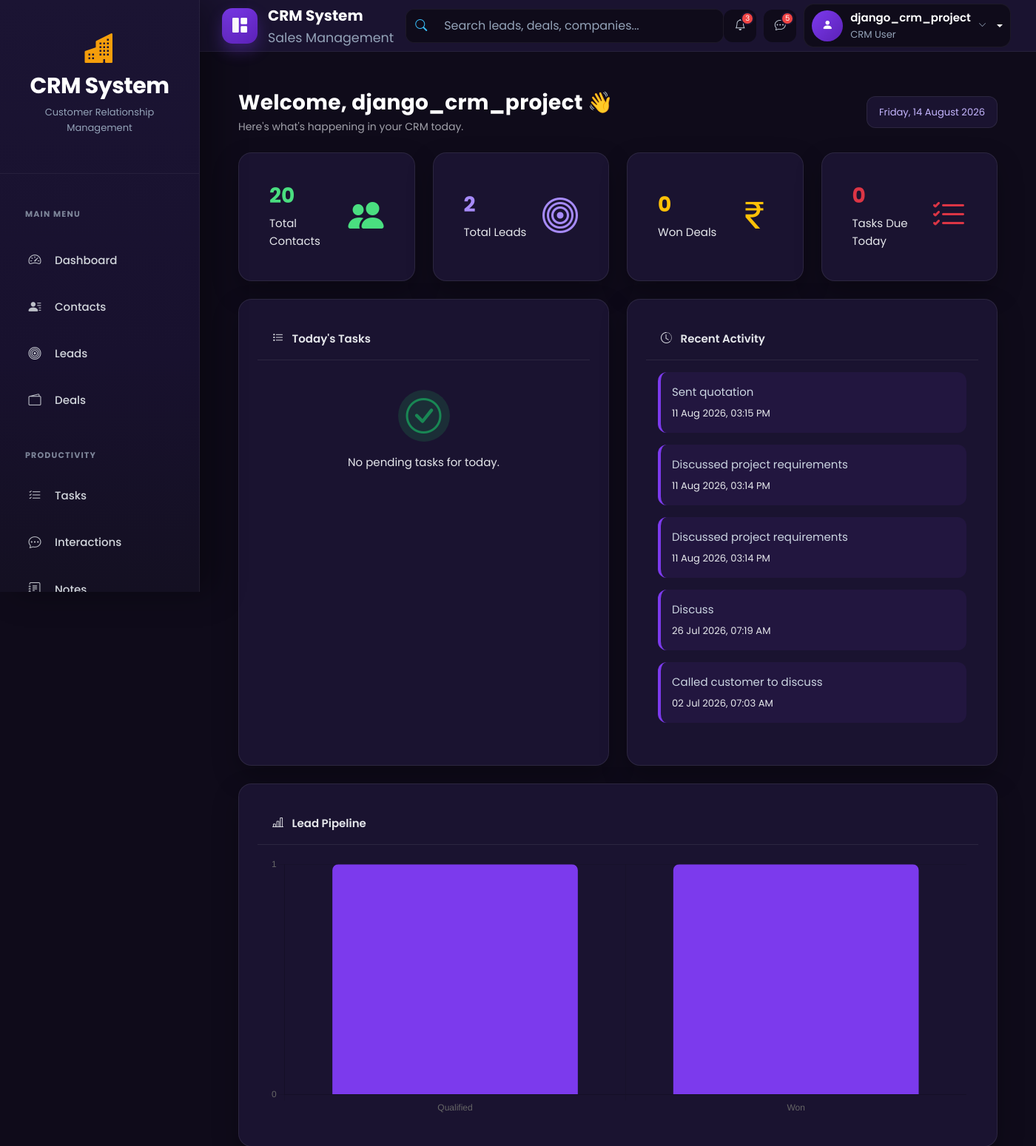
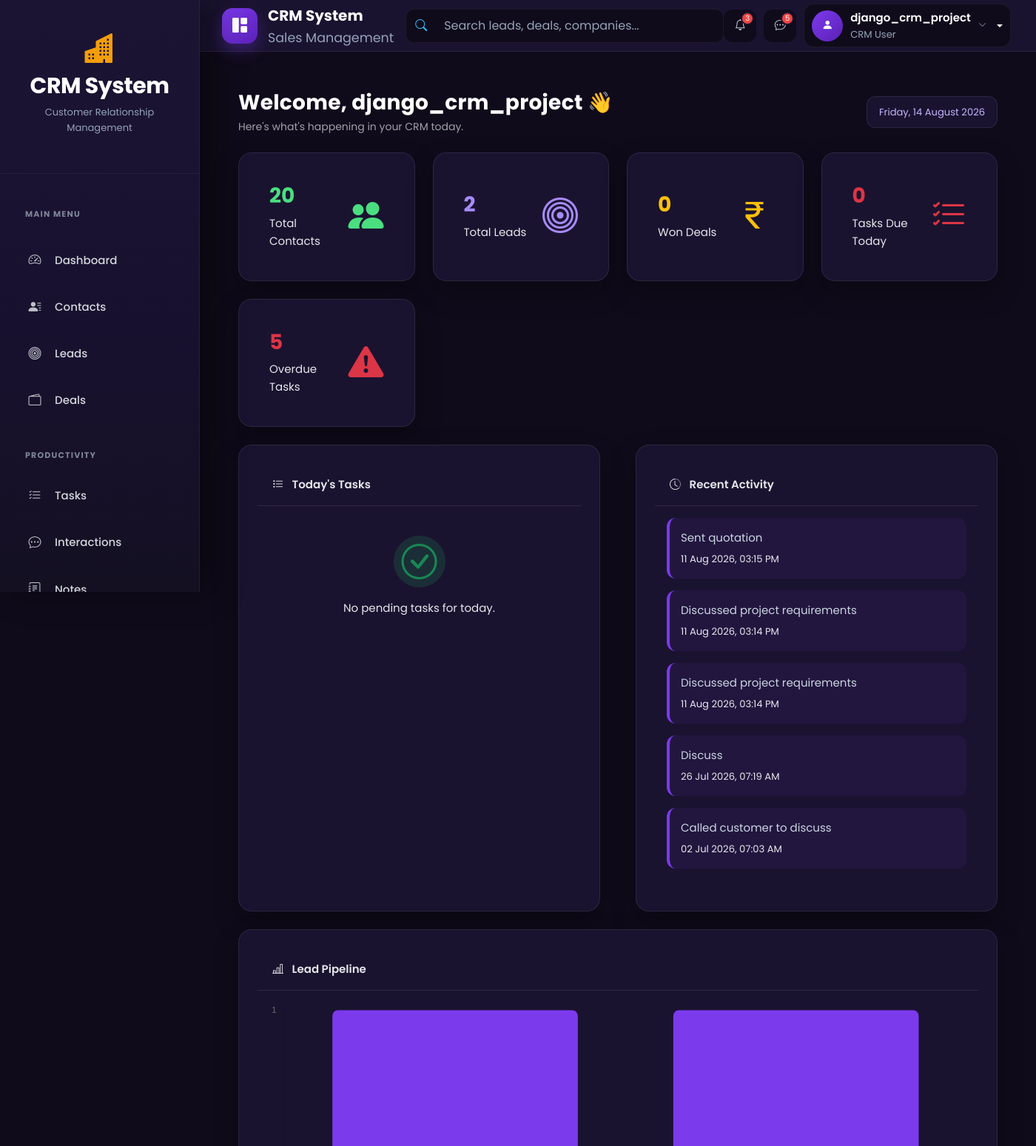
Before and after one commit to Fija-Khan/django-crm-, a Django app: page / in a window 1400 px wide. Shown: the top 1549 px of the page at 74% size. Run offline with Django 5.2, Linux system fonts and the light colour scheme; a user stored in the database is signed in; data comes from the database, SQL or seed files in the repository; both versions use the stored data as it was after the commit.

Commit message:
[Add]: Task reminder command and dashboard updates — Tasks/Dashboard

```diff
--- a/templates/dashboard/dashboard.html
+++ b/templates/dashboard/dashboard.html
@@ -1,627 +1,238 @@
-{% extends 'base.html' %}
-
-{% block title %}
-Dashboard
-{% endblock %}
-
-
+{% extends 'base.html' %} {% block title %} Dashboard {% endblock %}
 {% block content %}
 
 <div class="container-fluid">
-
-
   <!-- ==========================
             PAGE HEADER
     ========================== -->
 
   <div class="d-flex justify-content-between align-items-center mb-4">
-
-
     <div>
-
       <h2 class="dashboard-title mb-1">
-
-                Welcome,
-                {{ request.user.first_name|default:request.user.username }}
-                👋
-
+        Welcome, {{ request.user.first_name|default:request.user.username }} 👋
       </h2>
 
-
-            <p class="mb-0">
-
-                Here's what's happening in your CRM today.
-
-            </p>
-
-
+      <p class="mb-0">Here's what's happening in your CRM today.</p>
     </div>
 
-
-
     <div class="text-end">
-
-            <small>
-
-                {{ today|date:"l, d F Y" }}
-
-            </small>
-
+      <small> {{ today|date:"l, d F Y" }} </small>
     </div>
-
-
   </div>
-
-
-
-
 
   <!-- ==========================
         KPI CARDS
 ========================== -->
 
+  <div class="row g-4 mb-4">
+    <!-- Contacts -->
+    <div class="col-xl-3 col-md-6">
+      <div class="card crm-card h-100">
+        <div
+          class="card-body d-flex justify-content-between align-items-center"
+        >
+          <div>
+            <h3 class="fw-bold text-crm-success">{{ total_contacts }}</h3>
 
-    <div class="row g-4 mb-4">
-
-
-
-        <!-- Contacts -->
-
-        <div class="col-xl-3 col-md-6">
-
-
-            <div class="card crm-card h-100">
-
-
-                <div class="card-body d-flex justify-content-between align-items-center">
-
-
-                    <div>
-
-                        <h3 class="fw-bold text-crm-success">
-
-                            {{ total_contacts }}
-
-                        </h3>
-
-
-                        <p class="mb-0">
-
-                            Total Contacts
-
-                        </p>
-
-
+            <p class="mb-0">Total Contacts</p>
           </div>
 
-
-
           <i class="bi bi-people-fill display-5 text-crm-success"></i>
-
-
-
+        </div>
+      </div>
     </div>
 
+    <!-- Leads -->
+    <div class="col-xl-3 col-md-6">
+      <div class="card crm-card h-100">
+        <div
+          class="card-body d-flex justify-content-between align-items-center"
+        >
+          <div>
+            <h3 class="fw-bold text-crm-primary">{{ total_leads }}</h3>
 
+            <p class="mb-0">Total Leads</p>
           </div>
 
-
+          <i class="bi bi-bullseye display-5 text-crm-primary"></i>
+        </div>
+      </div>
     </div>
 
+    <!-- Won Deals -->
+    <div class="col-xl-3 col-md-6">
+      <div class="card crm-card h-100">
+        <div
+          class="card-body d-flex justify-content-between align-items-center"
+        >
+          <div>
+            <h3 class="fw-bold text-warning">{{ won_deals }}</h3>
 
-
-
-
-        <!-- Leads -->
-
-
-        <div class="col-xl-3 col-md-6">
-
-
-            <div class="card crm-card h-100">
-
-
-                <div class="card-body d-flex justify-content-between align-items-center">
-
-
-                    <div>
-
-
-                        <h3 class="fw-bold text-crm-primary">
-
-                            {{ total_leads }}
-
-                        </h3>
-
-
-                        <p class="mb-0">
-
-                            Total Leads
-
-                        </p>
-
-
+            <p class="mb-0">Won Deals</p>
           </div>
 
-
-
-                    <i class="bi bi-bullseye display-5 text-crm-primary"></i>
-
-
-
+          <i class="bi bi-currency-rupee display-5 text-warning"></i>
+        </div>
+      </div>
     </div>
 
+    <!-- Tasks Today -->
+    <div class="col-xl-3 col-md-6">
+      <div class="card crm-card h-100">
+        <div
+          class="card-body d-flex justify-content-between align-items-center"
+        >
+          <div>
+            <h3 class="fw-bold text-danger">{{ today_tasks|length }}</h3>
 
+            <p class="mb-0">Tasks Due Today</p>
           </div>
 
-
+          <i class="bi bi-list-check display-5 text-danger"></i>
+        </div>
+      </div>
     </div>
 
+    <!-- Overdue Tasks -->
+    <div class="col-xl-3 col-md-6">
+      <div class="card crm-card h-100">
+        <div
+          class="card-body d-flex justify-content-between align-items-center"
+        >
+          <div>
+            <h3 class="fw-bold text-danger">{{ overdue_tasks }}</h3>
 
-
-
-
-        <!-- Won Deals -->
-
-
-        <div class="col-xl-3 col-md-6">
-
-
-            <div class="card crm-card h-100">
-
-
-                <div class="card-body d-flex justify-content-between align-items-center">
-
-
-                    <div>
-
-
-                        <h3 class="fw-bold text-warning">
-
-                            {{ won_deals }}
-
-                        </h3>
-
-
-                        <p class="mb-0">
-
-                            Won Deals
-
-                        </p>
-
-
+            <p class="mb-0">Overdue Tasks</p>
           </div>
 
-
-
-                    <i class="bi bi-currency-rupee display-5 text-warning"></i>
-
-
-
+          <i class="bi bi-exclamation-triangle-fill display-5 text-danger"></i>
+        </div>
+      </div>
+    </div>
   </div>
 
-
-            </div>
-
-
-        </div>
-
-
-
-
-
-        <!-- Tasks Today -->
-
-
-        <div class="col-xl-3 col-md-6">
-
-
-            <div class="card crm-card h-100">
-
-
-                <div class="card-body d-flex justify-content-between align-items-center">
-
-
-                    <div>
-
-
-                        <h3 class="fw-bold text-danger">
-
-
-                            {{ today_tasks|length }}
-
-
-                        </h3>
-
-
-                        <p class="mb-0">
-
-                            Tasks Due Today
-
-                        </p>
-
-
-                    </div>
-
-
-
-                    <i class="bi bi-list-check display-5 text-danger"></i>
-
-
-
-                </div>
-
-
-            </div>
-
-
-        </div>
-
-
-
-    </div>
   <!-- ==========================
         TASKS & RECENT ACTIVITY
 ========================== -->
 
-
-<div class="row g-4 mb-4">
-
-
+  <div class="row g-5 mb-4">
     <!-- TODAY TASKS -->
 
-
     <div class="col-lg-6">
-
-
       <div class="card crm-card h-100">
-
-
         <div class="card-header crm-header">
-
-
           <i class="bi bi-list-task me-2"></i>
 
           Today's Tasks
-
-
         </div>
 
-
-
         <div class="card-body">
-
-
-
           {% for task in today_tasks %}
 
+          <div class="border rounded p-3 mb-3">
+            <div class="d-flex justify-content-between">
+              <strong> {{ task.title }} </strong>
 
-
-                <div class="border rounded p-3 mb-3">
-
-
-
-                    <div class="d-flex justify-content-between">
-
-
-
-                        <strong>
-
-                            {{ task.title }}
-
-                        </strong>
-
-
-
-
-                        <span class="badge bg-primary">
-
-                            {{ task.status|title }}
-
-                        </span>
-
-
-
+              <span class="badge bg-primary"> {{ task.status|title }} </span>
             </div>
 
-
-
-
-
             <small>
-
-
               Priority :
 
-                        <strong>
-
-                            {{ task.priority|title }}
-
-                        </strong>
-
-
+              <strong> {{ task.priority|title }} </strong>
             </small>
 
+            <br />
 
-
-                    <br>
-
-
-
-                    <small>
-
-
-                        Due :
-
-                        {{ task.due_date }}
-
-
-                    </small>
-
-
-
+            <small> Due : {{ task.due_date }} </small>
           </div>
-
-
 
           {% empty %}
 
-
-
           <div class="text-center py-4">
-
-
             <i class="bi bi-check-circle display-5 text-success"></i>
 
-
-
-                    <p class="mt-3 mb-0">
-
-
-                        No pending tasks for today.
-
-
-                    </p>
-
-
+            <p class="mt-3 mb-0">No pending tasks for today.</p>
           </div>
 
-
-
           {% endfor %}
-
-
-
         </div>
-
-
       </div>
-
-
     </div>
-
-
-
-
-
-
 
     <!-- RECENT ACTIVITY -->
 
-
     <div class="col-lg-6">
-
-
-
       <div class="card crm-card h-100">
-
-
         <div class="card-header crm-header-alt">
-
-
           <i class="bi bi-clock-history me-2"></i>
 
-
           Recent Activity
-
-
-
         </div>
 
-
-
-
         <div class="card-body">
-
-
-
           {% for activity in recent_activities %}
 
+          <div class="border-start border-4 border-primary ps-3 mb-3">
+            <strong> {{ activity.type|title }} </strong>
 
+            <p class="mb-1">{{ activity.summary }}</p>
 
-                <div class="border-start border-4 border-primary ps-3 mb-3">
-
-
-
-                    <strong>
-
-
-                        {{ activity.type|title }}
-
-
-                    </strong>
-
-
-
-                    <p class="mb-1">
-
-
-                        {{ activity.summary }}
-
-
-                    </p>
-
-
-
-
-                    <small>
-
-
-                        {{ activity.interaction_date|date:"d M Y, h:i A" }}
-
-
-                    </small>
-
-
-
+            <small> {{ activity.interaction_date|date:"d M Y, h:i A" }} </small>
           </div>
-
-
-
 
           {% empty %}
 
-
-
           <div class="text-center py-4">
-
-
             <i class="bi bi-clock-history display-5 text-secondary"></i>
 
-
-
-                    <p class="mt-3">
-
-
-                        No recent activity found.
-
-
-                    </p>
-
-
-
+            <p class="mt-3">No recent activity found.</p>
           </div>
 
-
-
           {% endfor %}
-
-
-
-
         </div>
-
-
-
       </div>
-
-
-
     </div>
-
-
-
   </div>
-
-
-
-
-
-
 
   <!-- ==========================
         PIPELINE CHART
 ========================== -->
 
-
   <div class="card crm-card mb-4">
-
-
     <div class="card-header crm-header">
-
-
       <i class="bi bi-bar-chart-line me-2"></i>
 
-
       Lead Pipeline
-
-
-
     </div>
 
-
-
     <div class="card-body">
-
-
-        <div style="height:350px;">
-
-
+      <div style="height: 350px">
         <canvas id="pipelineChart"></canvas>
-
-
       </div>
-
-
     </div>
-
-
   </div>
-
-
-
-
-
-
 
   <!-- ==========================
         REVENUE CHART
 ========================== -->
 
-
   <div class="card crm-card">
-
-
     <div class="card-header crm-header">
-
-
       <i class="bi bi-graph-up-arrow me-2"></i>
 
-
       Monthly Revenue
-
-
-
     </div>
 
-
-
-
     <div class="card-body">
-
-
-        <div style="height:350px;">
-
-
+      <div style="height: 350px">
         <canvas id="revenueChart"></canvas>
-
-
+      </div>
+    </div>
+  </div>
 </div>
 
-
-    </div>
-
-
-
-</div>
-
-
-</div>
-
-
-
-{% endblock %}
-{% block extra_js %}
+{% endblock %} {% block extra_js %}
 
 <script>
 
@@ -907,10 +518,6 @@ if (revenueCtx) {
 
 
   }
-
-
-
 </script>
 
-
 {% endblock %}
```
Also changed, not shown: static/css/components.css (+105 -0 lines), tasks/management/commands/send_task_reminders.py (added, +40 -0 lines), db.sqlite3, tasks/management/__init__.py (added), tasks/management/commands/__init__.py (added). Lines whose indentation alone changed are shown as unchanged.
